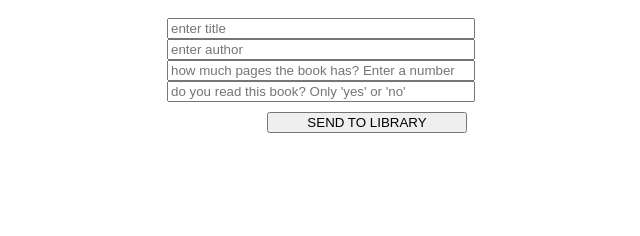
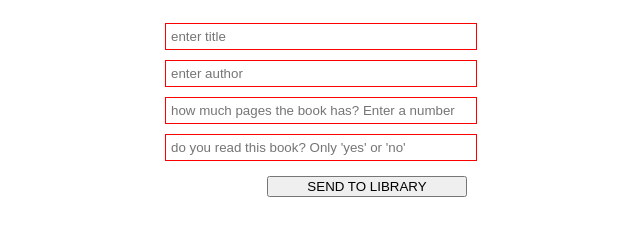
Before and after one commit to DmytroGnipel/Project-Library, a plain HTML site: page index.html in a window 1280 px wide. Both pictures are taken after a click on the button "NEW BOOK". Shown: the whole page, without its empty margins (273-913 px from the left). Drawn offline with Linux system fonts and the light colour scheme.

Commit message:
Add form validation
Add function isValid() for inputs validation.
Ammend function addInputs() for inserting to inputs attributes 'pattern', 'required', and function isValid().
Also in style.css add styling of valid and invalid inputs.

```diff
--- a/script.js
+++ b/script.js
@@ -22,10 +22,17 @@ function getNameParameters (func) {
 
 function addInputs () {
     for (let i = 0; i < library.length; i++) {
-        let input = document.createElement('input')
-        if (getNameParameters(library)[i] === 'isread') input.placeholder = "do you read this book? Only 'yes' or 'no'"
-        else if (getNameParameters(library)[i] === 'pages') input.placeholder = 'how much pages the book has? Enter a number'
+        const input = document.createElement('input')
+        if (getNameParameters(library)[i] === 'isread') {
+            input.placeholder = "do you read this book? Only 'yes' or 'no'"
+            input.setAttribute('pattern', 'yes|no')
+        } else if (getNameParameters(library)[i] === 'pages') {
+            input.placeholder = 'how much pages the book has? Enter a number'
+            input.setAttribute('pattern', '[0-9]+')
+        }
         else input.placeholder = `enter ${getNameParameters(library)[i]}`
+        input.setAttribute('required', '')
+        isValid(input)
         divMain.appendChild(input)
     }
 }
@@ -107,3 +114,18 @@ function remove() {
     })
 }
 }
+
+function isValid (input) {
+    input.addEventListener('blur', () => {
+        if (input.validity.valid) input.setCustomValidity('')
+        else {
+            if (input.validity.valueMissing) input.setCustomValidity('This field has to be filled')
+            else if (input.validity.patternMismatch) {
+                if (input.placeholder === "do you read this book? Only 'yes' or 'no'")
+                input.setCustomValidity('You may input solely two words "yes" or "no" here')
+                else input.setCustomValidity('You must input only numbers in this field')
+            }
+        }
+        input.reportValidity()
+    })
+}
--- a/styles.css
+++ b/styles.css
@@ -1,6 +1,8 @@
 input {
     display: block;
     width: 300px;
+    padding: 5px;
+    margin: 5px;
 
 }
 
@@ -31,3 +33,11 @@ body {
     display: flex;
     flex-direction: column;
 }
+
+input:valid {
+    border: 1px dashed green;
+}
+
+input:invalid {
+    border: 1px solid red;
+}
```
